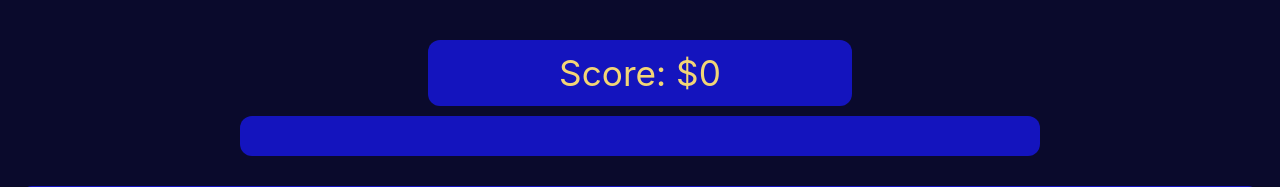
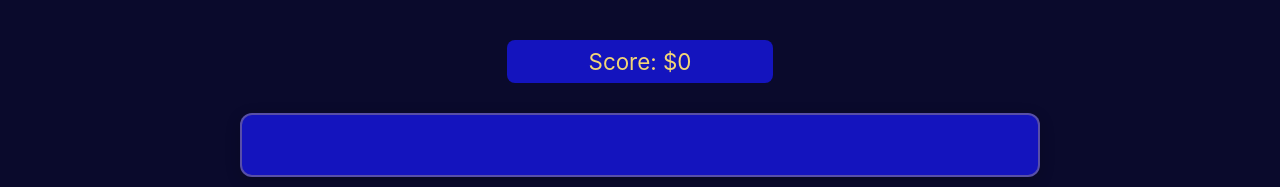
Before and after one commit to amitsankaran1/Playable-Jeopardy-Archive, a Flask app: template jeopardy_game/templates/game.html in a window 1280 px wide. Shown: the top 187 px of the page. Run offline with Flask 3, Linux system fonts and the light colour scheme; the template is opened without the code that fills it, so the values that code supplies are empty.

Commit message:
Updated styling and added game completion functionality

```diff
--- a/jeopardy_game/app.py
+++ b/jeopardy_game/app.py
@@ -4,6 +4,7 @@ import logging
 from datetime import datetime
 import pytz
 from pathlib import Path
+from hashlib import sha256
 
 # Get the directory where the current script resides
 BASE_DIR = Path(__file__).parent.resolve()
@@ -33,6 +34,13 @@ def get_eastern_date():
     eastern = pytz.timezone('America/New_York')
     return datetime.now(eastern).date()
 
+def get_category_index(date_str, total_categories):
+    """Get a deterministic but random-feeling category index for a given date."""
+    # Create a hash of the date string
+    date_hash = sha256(date_str.encode()).hexdigest()
+    # Convert first 8 characters of hash to integer and use modulo
+    return int(date_hash[:8], 16) % total_categories
+
 @app.route('/')
 def index():
     """Display today's category."""
@@ -56,9 +64,8 @@ def index():
     if total_categories == 0:
         return "No categories found in database.", 500
 
-    # Use today's date to deterministically select a category
-    day_number = int(today.strftime('%Y%m%d'))
-    category_index = day_number % total_categories
+    # Use hash of date to get category index
+    category_index = get_category_index(today.strftime('%Y%m%d'), total_categories)
 
     # Get today's category and its clues
     category = db.execute("""
@@ -153,10 +160,8 @@ def get_game():
     """Get today's game data."""
     db = get_db()
 
-    # Use Eastern Time for the date
     today = get_eastern_date()
 
-    # Get total number of categories for rotation
     total_categories = db.execute("""
         SELECT COUNT(*) as count
         FROM categories
@@ -167,9 +172,8 @@ def get_game():
     if total_categories == 0:
         return jsonify({'error': 'No categories found'}), 500
 
-    # Use today's date to deterministically select a category
-    day_number = int(today.strftime('%Y%m%d'))
-    category_index = day_number % total_categories
+    # Use hash of date to get category index
+    category_index = get_category_index(today.strftime('%Y%m%d'), total_categories)
 
     # Get today's category and its clues
     category = db.execute("""
--- a/jeopardy_game/static/css/style.css
+++ b/jeopardy_game/static/css/style.css
@@ -21,11 +21,15 @@ h1 {
 h2 {
     text-align: center;
     background-color: #1414BE;
-    color: #fff;
-    padding: 15px;
-    font-size: 1.4rem;
-    margin: 10px 0;
+    color: #F3D676;
+    padding: 25px;
+    font-size: 2rem;
+    margin: 20px 0;
     border-radius: 12px;
+    text-transform: uppercase;
+    letter-spacing: 1px;
+    border: 2px solid rgba(243, 214, 118, 0.3);
+    box-shadow: 0 4px 15px rgba(0, 0, 0, 0.2);
 }
 
 .category-container {
@@ -568,13 +572,13 @@ td ul li span.value {
 
 .score-display {
     text-align: center;
-    font-size: 1.5rem;
+    font-size: 1.2rem;
     color: #F3D676;
     background-color: #1414BE;
-    padding: 12px;
+    padding: 8px;
     margin: 10px auto;
-    max-width: 90%;
-    border-radius: 12px;
+    max-width: 200px;
+    border-radius: 8px;
 }
 
 /* Add animation for score changes */
@@ -720,13 +724,14 @@ td ul li span.value {
     }
 
     .score-display {
-        font-size: 2.2rem;
-        max-width: 400px;
+        font-size: 1.4rem;
+        max-width: 250px;
     }
 
     h2 {
-        font-size: 2.2rem;
-        padding: 20px;
+        font-size: 2.8rem;
+        padding: 30px;
+        margin: 30px 0;
     }
 
     .clue-value {
```
